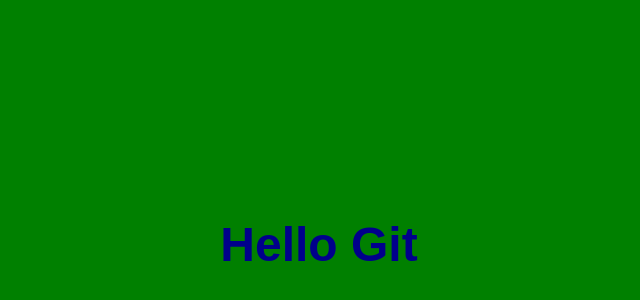
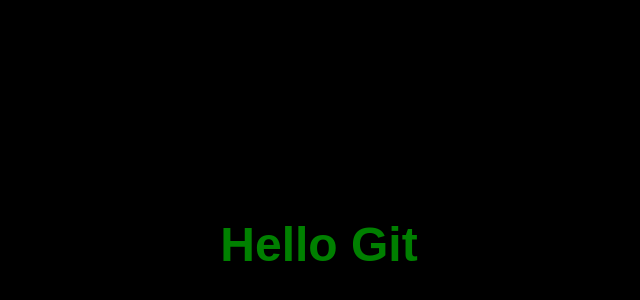
Before and after one commit to mohamedibourki/tp-git-intro, a plain HTML site: page index.html in a window 1280 px wide. Shown: the part 164-464 px from the top of the page, without its empty margins (321-961 px from the left). Drawn offline with Linux system fonts and the light colour scheme.

Commit message:
modifie fond et text vert

```diff
--- a/index.html
+++ b/index.html
@@ -5,14 +5,14 @@
  <title>Mon Titre</title>
  <style>
  body {
- background-color: green;
+ background-color: black;
  display: flex;
  justify-content: center;
  align-items: center;
  height: 100vh;
  }
  h1 {
- color: darkblue;
+ color: green;
  font-family: Arial, sans-serif;
  font-size: 48px;
  text-align: center;
```
